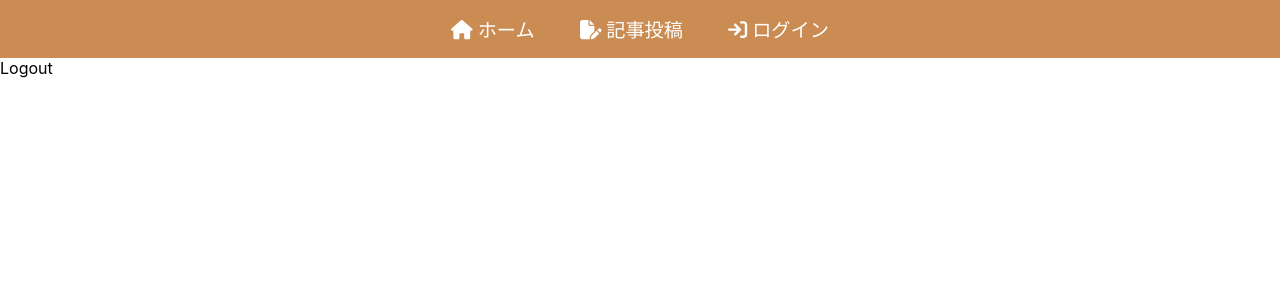
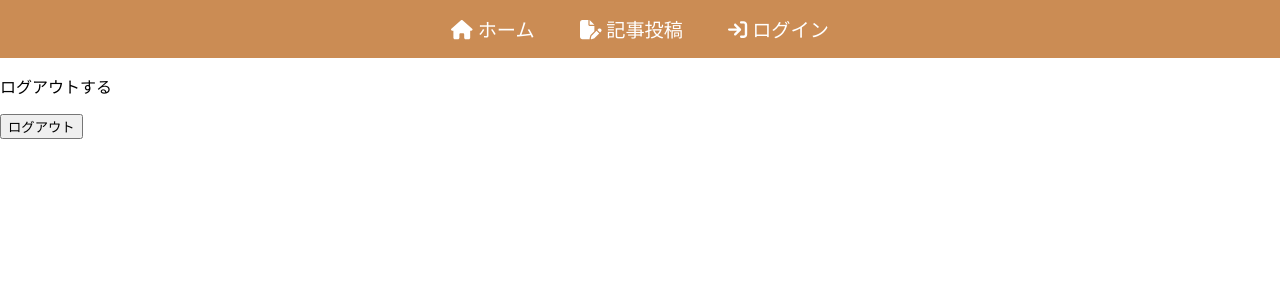
Before and after one commit to bossun11/blog-with-react-and-firebase, a React (Create React App) app: page /logout in a window 1280 px wide. Shown: the top 300 px of the page. Built offline with nearby package versions, Linux system fonts and the light colour scheme.

Commit message:
Add: Goggleでのログアウト機能を実装

```diff
--- a/src/App.js
+++ b/src/App.js
@@ -12,12 +12,15 @@
 
   return (
     <Router>
-      <Navbar />
+      <Navbar isAuth={isAuth} />
       <Routes>
         <Route path="/" element={<Home />}></Route>
         <Route path="/createpost" element={<CreatePost />}></Route>
         <Route path="/login" element={<Login setIsAuth={setIsAuth} />}></Route>
-        <Route path="/logout" element={<Logout />}></Route>
+        <Route
+          path="/logout"
+          element={<Logout setIsAuth={setIsAuth} />}
+        ></Route>
       </Routes>
     </Router>
   );
--- a/src/components/Logout.jsx
+++ b/src/components/Logout.jsx
@@ -1,7 +1,26 @@
 import React from "react";
+import { auth } from "../firebase";
+import { signOut } from "firebase/auth";
+import { useNavigate } from "react-router-dom";
 
-const Logout = () => {
-  return <div>Logout</div>;
+const Logout = ({ setIsAuth }) => {
+  const navigate = useNavigate();
+
+  const logout = () => {
+    // ログアウト
+    signOut(auth).then(() => {
+      localStorage.clear();
+      setIsAuth(false);
+      navigate("/login");
+    });
+  };
+
+  return (
+    <div>
+      <p>ログアウトする</p>
+      <button onClick={logout}>ログアウト</button>
+    </div>
+  );
 };
 
 export default Logout;
--- a/src/components/Navbar.jsx
+++ b/src/components/Navbar.jsx
@@ -8,7 +8,7 @@
   faArrowRightToBracket,
 } from "@fortawesome/free-solid-svg-icons";
 
-const Navbar = () => {
+const Navbar = ({ isAuth }) => {
   return (
     <nav>
       <Link to="/">
@@ -19,10 +19,17 @@
         <FontAwesomeIcon icon={faFilePen}></FontAwesomeIcon>
         記事投稿
       </Link>
-      <Link to="/login">
-        <FontAwesomeIcon icon={faArrowRightToBracket}></FontAwesomeIcon>
-        ログイン
-      </Link>
+      {isAuth ? (
+        <Link to="/logout">
+          <FontAwesomeIcon icon={faArrowRightToBracket}></FontAwesomeIcon>
+          ログアウト
+        </Link>
+      ) : (
+        <Link to="/login">
+          <FontAwesomeIcon icon={faArrowRightToBracket}></FontAwesomeIcon>
+          ログイン
+        </Link>
+      )}
     </nav>
   );
 };
```
